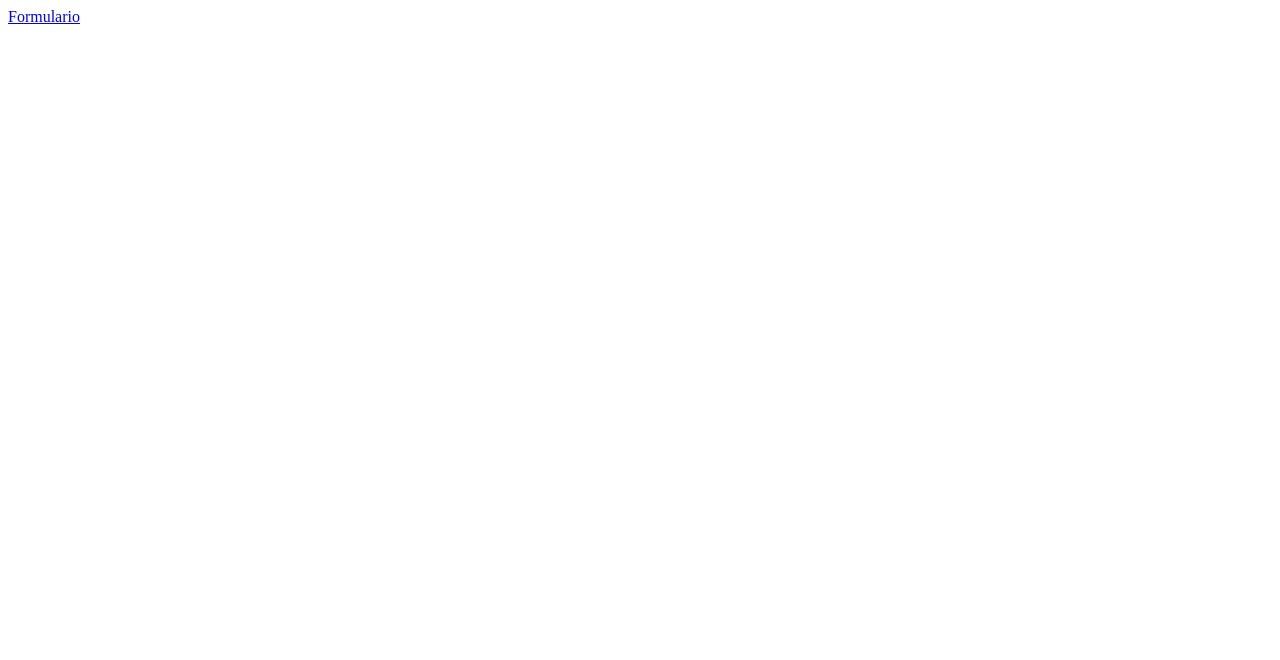
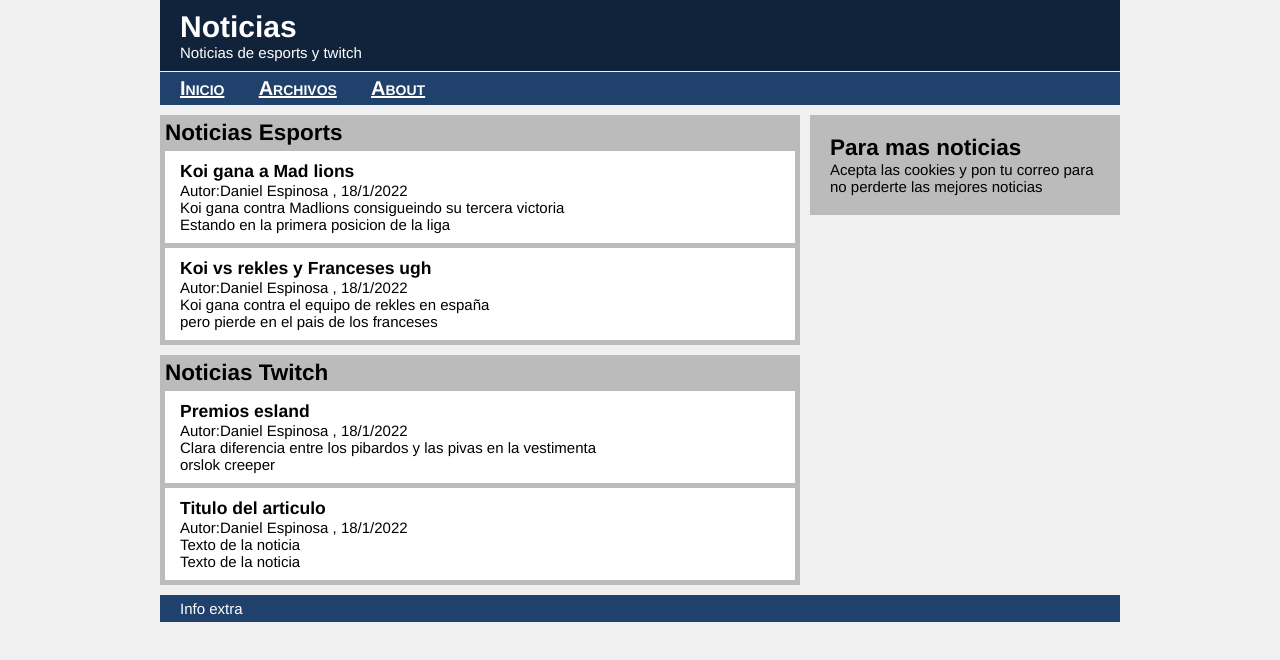
Before and after one commit to Despinosa3/Despinosa3.github.io, a plain HTML site: page index.html in a window 1280 px wide. Drawn offline with Linux system fonts and the light colour scheme; files that its build step writes are made by us from their sources.

Commit message:
Update index.html

```diff
--- a/index.html
+++ b/index.html
@@ -1,5 +1,81 @@
+<!DOCTYPE html>
 <html>
-  <body>
-    <a href="/Semantica%20(1)/Semantica/Paginaweb_etiquetas%20semanticas.html"> Formulario </a>
-  </body>
+<head>
+	<meta charset="utf-8">
+	<title>Noticias</title>
+	<link rel="stylesheet" type="text/css" href="css_semantica.css">
+	<!--[if lt IE 9]>
+	<script>
+      document.createElement("article");
+      document.createElement("aside");
+      document.createElement("footer");
+      document.createElement("header");
+      document.createElement("main");
+      document.createElement("nav");
+      document.createElement("section");
+    </script>
+    <![endif]-->
+</head>
+<body>
+	<header class="cabezera">
+		<h1>Noticias</h1>
+		<p>Noticias de esports y twitch</p>
+	</header>
+	<nav>
+		  <ul>
+        <li><a href="#">Inicio</a></li>
+        <li><a href="#">Archivos</a></li>
+        <li><a href="#">About</a></li>
+      </ul>
+	</nav>
+	<main>
+		<section> <h2>Noticias Esports</h2>
+			<article>
+				<header>
+					<h3>Koi gana a  Mad lions</h3>
+					<p>Autor:Daniel Espinosa , 18/1/2022</p>
+				</header>
+				<p>Koi gana contra Madlions consigueindo su tercera victoria </p>
+				<p>Estando en la primera posicion de la liga</p>
+			</article>
+
+			<article>
+				<header>
+					<h3>Koi vs rekles y Franceses ugh</h3>
+					<p>Autor:Daniel Espinosa , 18/1/2022</p>
+				</header>
+				<p>Koi gana contra el equipo de rekles en españa  </p>
+				<p>pero pierde en el pais de los franceses</p>
+			</article>
+		</section>
+
+		<section><h2>Noticias Twitch</h2>
+        <article>
+          <header>
+            <h3>Premios esland</h3>
+            <p>Autor:Daniel Espinosa , 18/1/2022</p>
+          </header>
+          <p>Clara diferencia entre los pibardos y las pivas en la vestimenta</p>
+          <p>orslok creeper</p>
+        </article>
+
+        <article>
+          <header>
+            <h3>Titulo del articulo </h3>
+            <p>Autor:Daniel Espinosa , 18/1/2022</p>
+          </header>
+          <p>Texto de la noticia </p>
+          <p>Texto de la noticia</p>
+        </article>
+      </section>
+    </main>
+   <aside>
+      <h2>Para mas noticias</h2>
+      <p>Acepta las cookies y pon tu correo para no perderte las mejores noticias</p>
+    </aside>
+     <footer>
+      <p>Info extra</p>
+    </footer>
+
+</body>
 </html>
```
